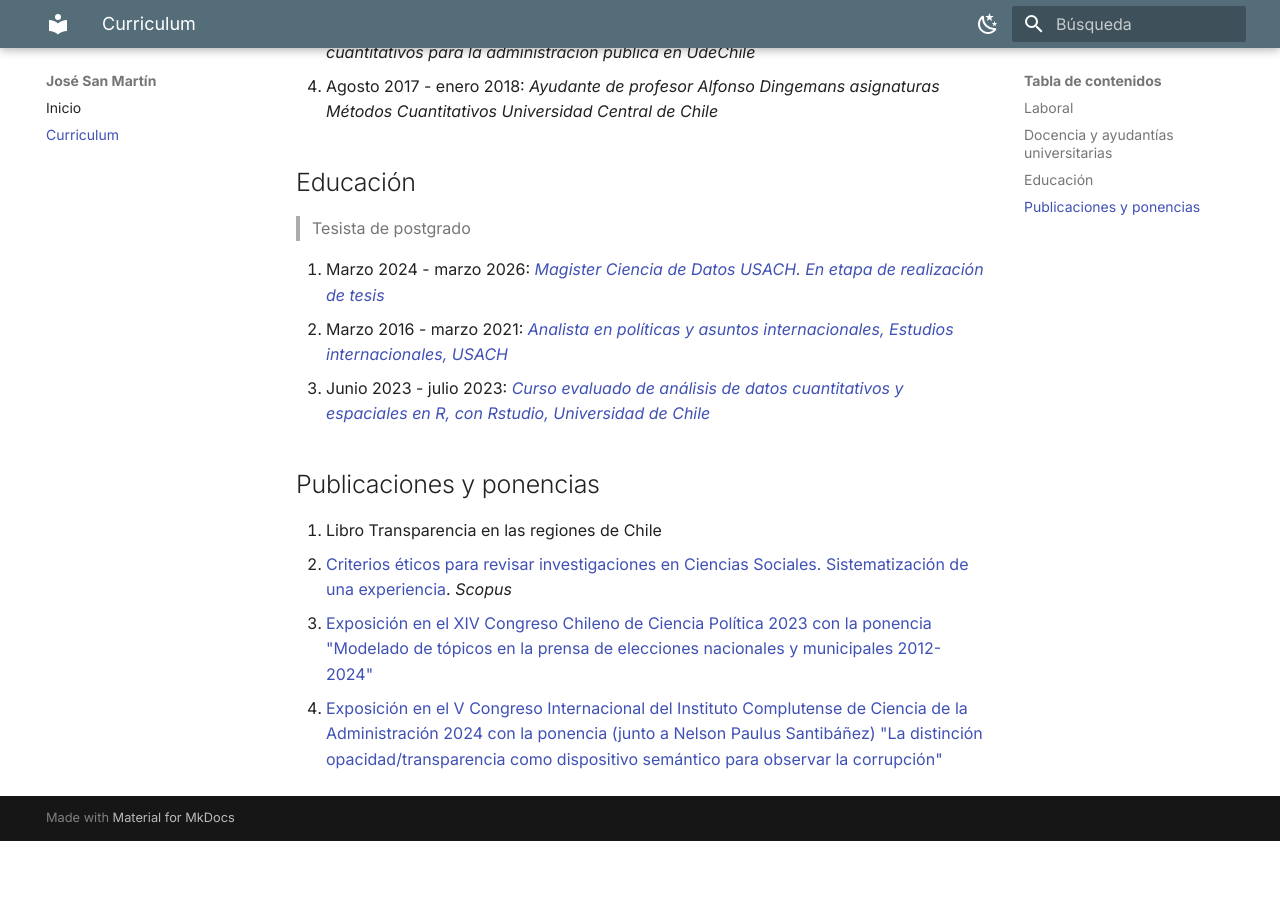
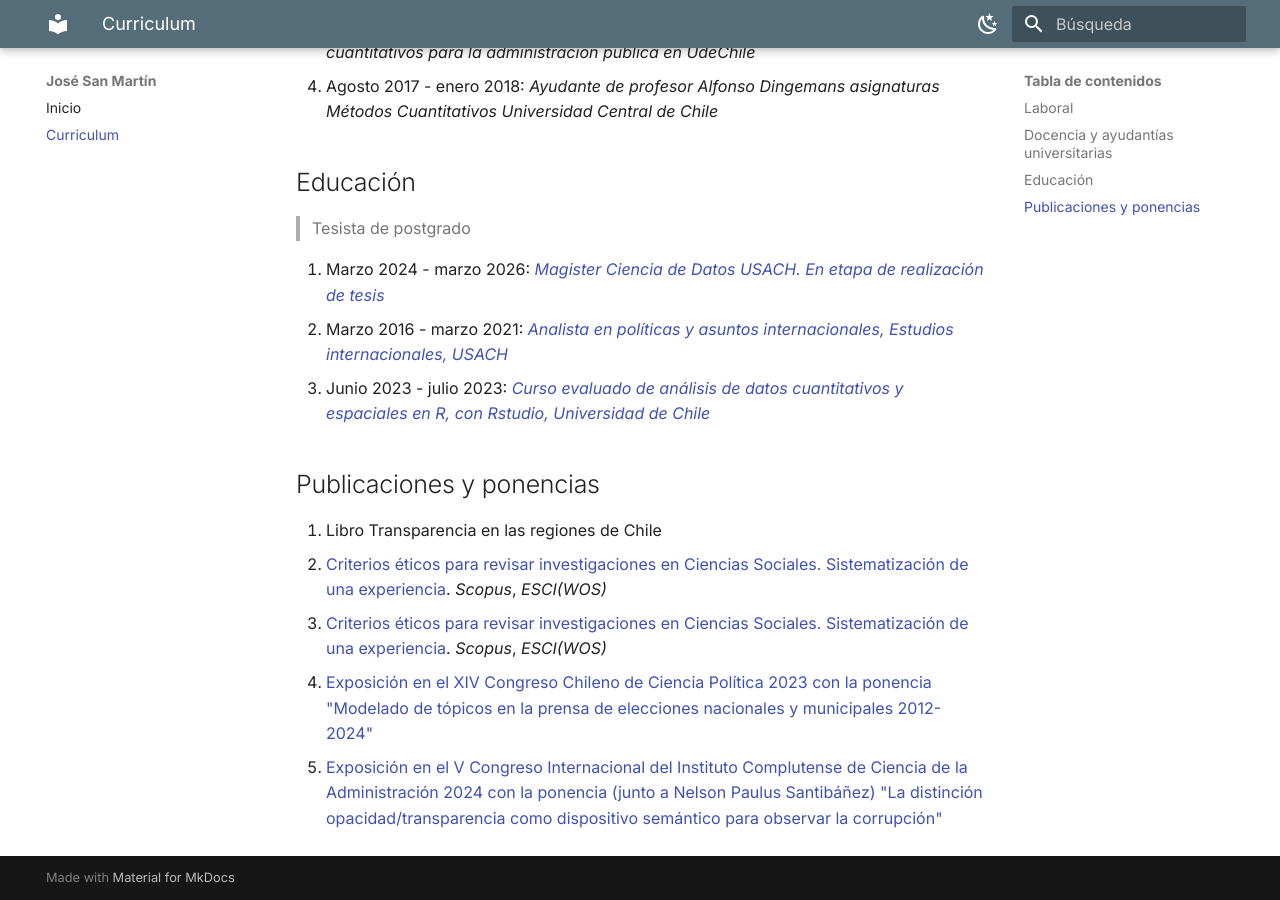
Before and after one commit to joseluissanmartinmelio/the-corner, an MkDocs documentation site: the page built from docs/curriculum.md, in a window 1280 px wide and 900 px high, scrolled down 771 px. Built offline with MkDocs 1.6.1 and Material for MkDocs 9.7.7, drawn with Linux system fonts in a browser that asks for light colours; before the commit the page ends 1612 px from its top, so only the background shows below that.

Commit message:
update cv

```diff
--- a/docs/curriculum.md
+++ b/docs/curriculum.md
@@ -29,6 +29,7 @@
 ## Publicaciones y ponencias
 
 1. Libro Transparencia en las regiones de Chile
-2. [Criterios éticos para revisar investigaciones en Ciencias Sociales. Sistematización de una experiencia](https://doi.org/10.5944/empiria.54.2022.33739). *Scopus*
+2. [Criterios éticos para revisar investigaciones en Ciencias Sociales. Sistematización de una experiencia](https://doi.org/10.5944/empiria.54.2022.33739). *Scopus*, *ESCI(WOS)*
+2. [Criterios éticos para revisar investigaciones en Ciencias Sociales. Sistematización de una experiencia](https://doi.org/10.5944/empiria.54.2022.33739). *Scopus*, *ESCI(WOS)*
 3. [Exposición en el XIV Congreso Chileno de Ciencia Política 2023 con la ponencia "Modelado de tópicos en la prensa de elecciones nacionales y municipales 2012-2024"](https://drive.google.com/file/d/1tV-8E32lwpJcm2QlXcpiLlZHeUUoAsZb/view?usp=sharing)
 4. [Exposición en el V Congreso Internacional del Instituto Complutense de Ciencia de la Administración 2024 con la ponencia (junto a Nelson Paulus Santibáñez) "La distinción opacidad/transparencia como dispositivo semántico para observar la corrupción"](https://drive.google.com/file/d/1AyjQLylEK4TtIAxK8hI5SQD2utnSVol8/view?usp=sharing)
```
